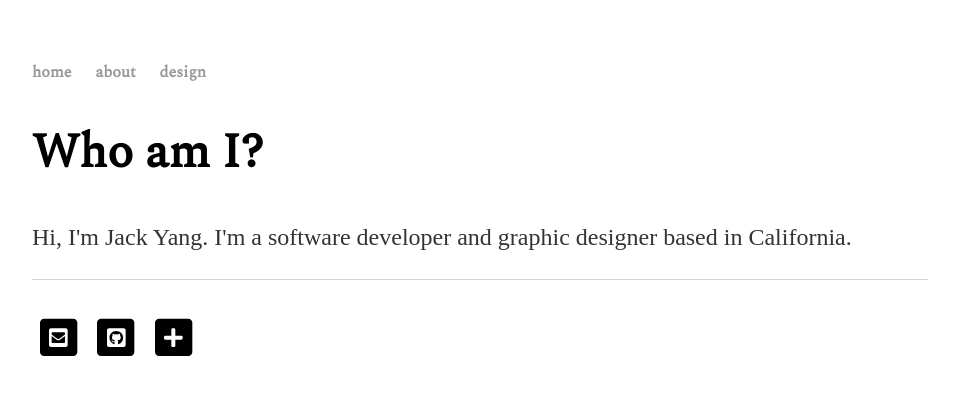
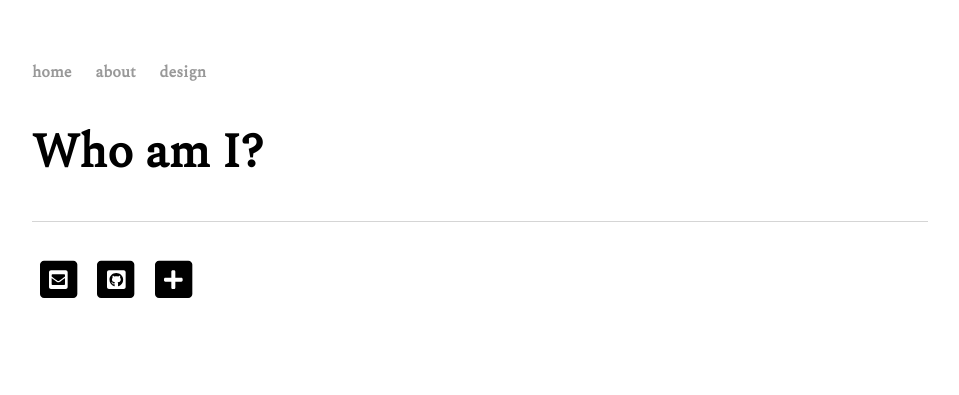
Before and after one commit to caIcutec/caIcutec.github.io, a Jekyll site: the page built from index.html, in a window 1280 px wide. Shown: the top 395 px of the page, without its empty margins (160-1119 px from the left). Built offline with Jekyll 4.4.1, drawn with Linux system fonts in a browser that asks for light colours; nearby versions of some CDN libraries.

Commit message:
Update index.html

```diff
--- a/index.html
+++ b/index.html
@@ -4,5 +4,4 @@ title: Jack Yang
 ---
 <div class="blurb">
 	<h1>Who am I?</h1>
-	<p>Hi, I'm Jack Yang. I'm a software developer and graphic designer based in California.</p>
 </div>
```
